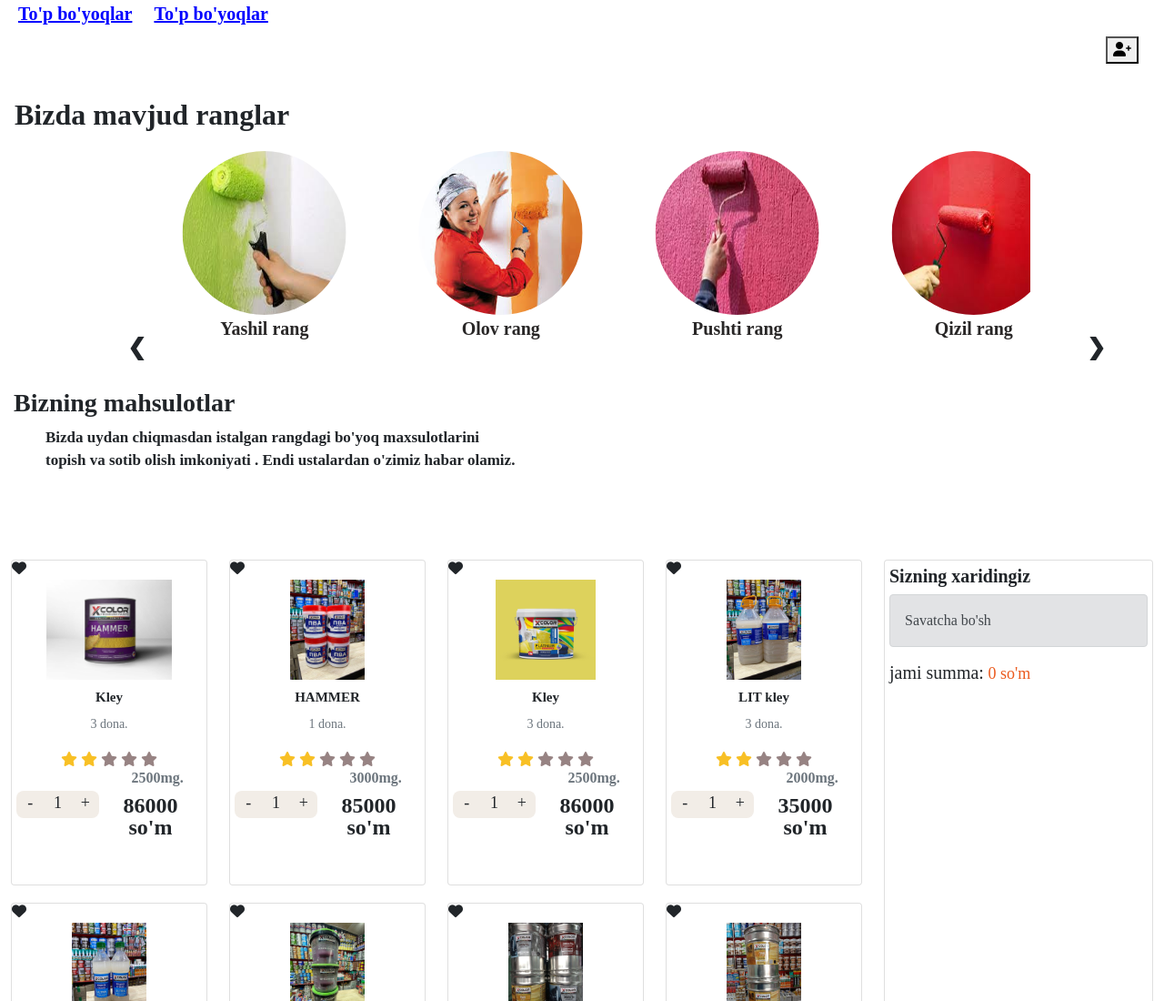
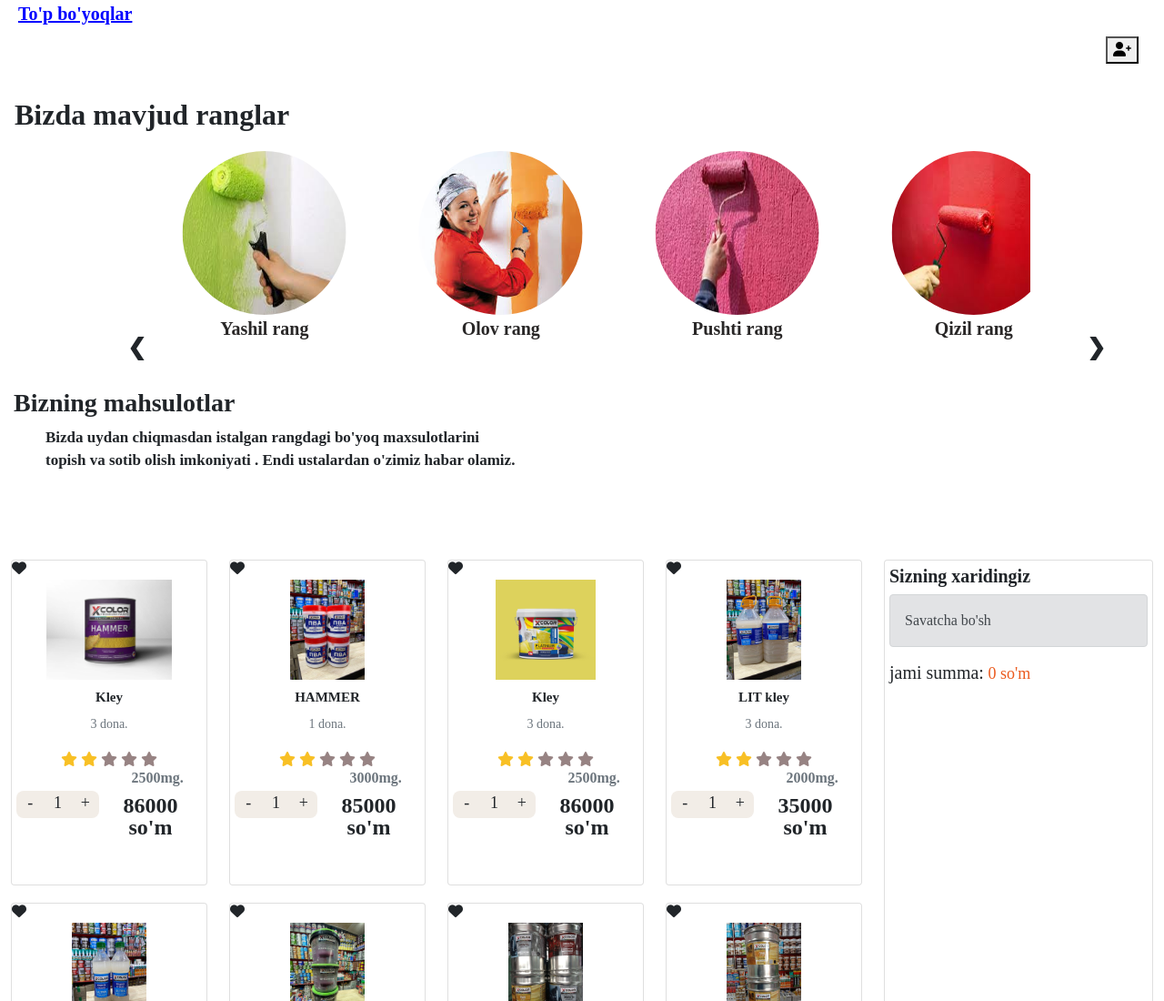
Before and after one commit to baxa88/Xcolor, a plain HTML site: page index.html in a window 1280 px wide. Shown: the top 1100 px of the page at 91% size. Drawn offline with Linux system fonts and the light colour scheme.

Commit message:
remove link

```diff
--- a/index.html
+++ b/index.html
@@ -29,7 +29,6 @@
     <header>
 
       <a href="./about.html" class='link-about' id='link-about'>To'p bo'yoqlar</a>
-      <a href="./about.html" class='link-about' >To'p bo'yoqlar</a>
 
         <button class="btn-modal">
           <i class="fas fa-user-plus"></i>
```
